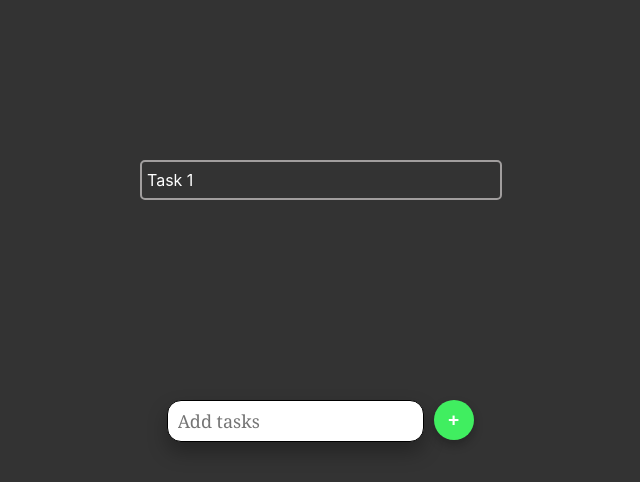
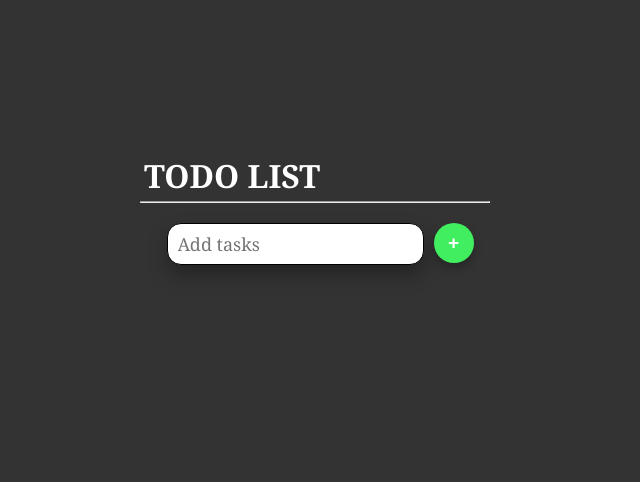
Before and after one commit to Nagoor-Khan-P/ToDoApp, a React (Create React App) app: page / in a window 1280 px wide. Shown: the top 482 px of the page, without its empty margins (325-965 px from the left). Built offline with nearby package versions, Linux system fonts and the light colour scheme.

Commit message:
handled list items adding and deleting

```diff
--- a/src/App.css
+++ b/src/App.css
@@ -27,7 +27,7 @@ body{
   display: flex;
   justify-content: center;
   margin-bottom: 10px;
-  margin-top: 200px;
+  margin-top: 20px;
 }
 .input-box-todo{
   margin-left: 10px;
--- a/src/App.js
+++ b/src/App.js
@@ -7,12 +7,23 @@ function App() {
   const [todoList, setTodoList] = useState([]);
 
   let addTask = (inputText) => {
-    setTodoList([...todoList, inputText]);
+    if(inputText!='')
+      setTodoList([...todoList, inputText]);
+  }
+
+  const deleteListItem= (key) =>{
+    let newTodoList = [...todoList];
+    newTodoList.splice(key,1);
+    setTodoList([...newTodoList]);
   }
   return (
     <div className="main-container">
       <div className="center-container">
-        <TodoList />
+        <h1 className="app-heading">ToDo List</h1>
+        <hr/>
+        {todoList.map((listItem, i)=>{
+          return(<TodoList key={i} index={i} item={listItem} deleteItem={deleteListItem}/>)
+        })}
         <TodoInputs addTask={addTask}/>
       </div>
     </div>
--- a/src/components/TodoList.js
+++ b/src/components/TodoList.js
@@ -4,7 +4,10 @@ function TodoList(props) {
   return (
     <div>
         <li className="list-item">
-        Task 1 <span class="cancel-icon">X</span>
+        {props.item}
+        <span class="cancel-icon"><i class="fa-sharp fa-solid fa-xmark" onClick={e=>{
+            props.deleteItem(props.index)
+        }}></i></span>
         </li>
     </div>
   )
```
